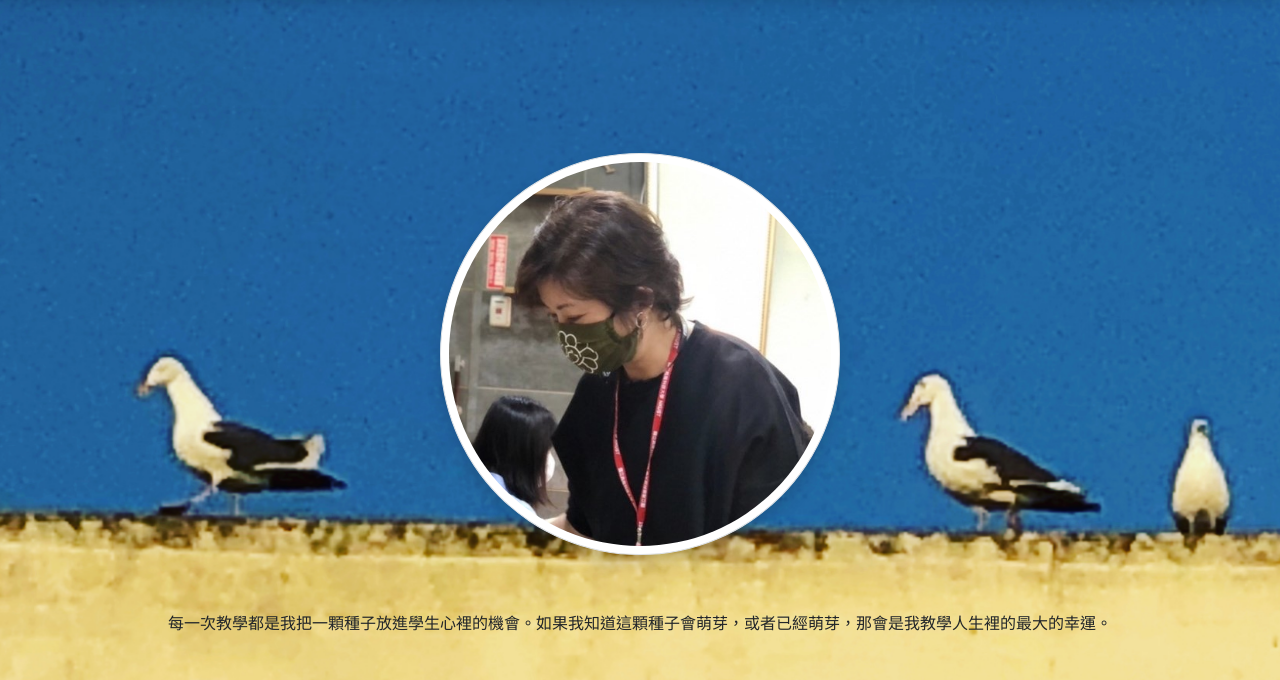
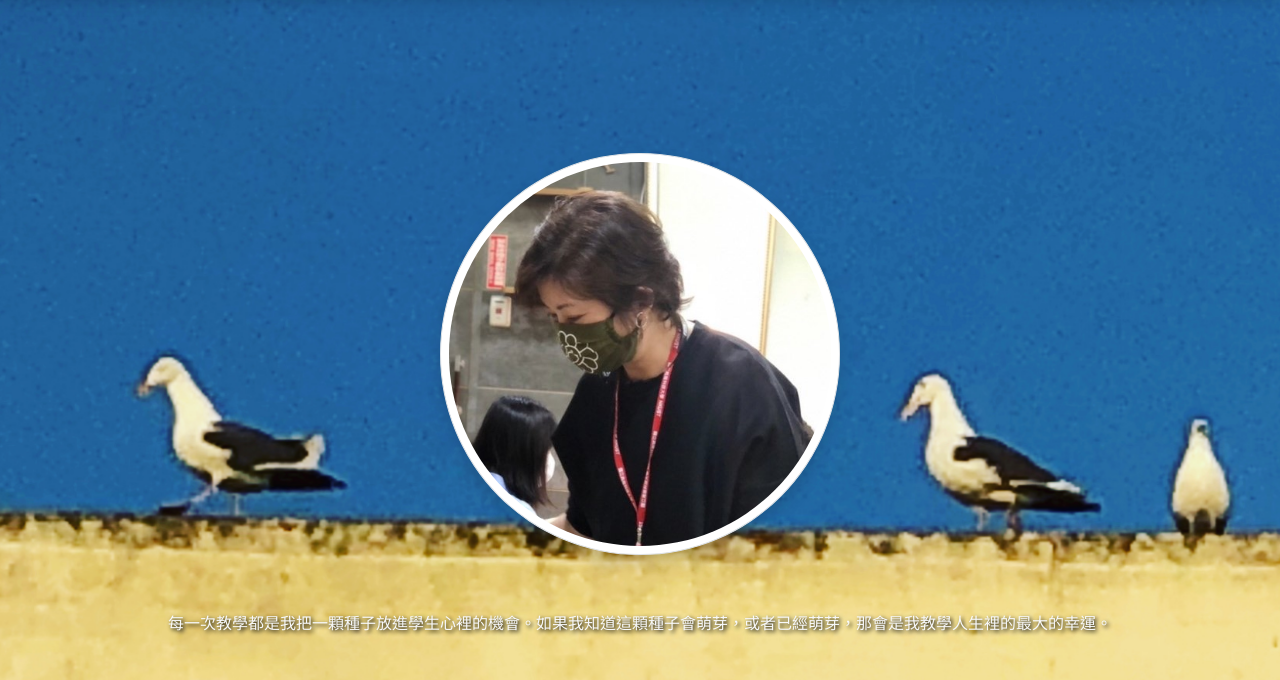
Before and after one commit to nagayasushizumi/nagayasushizumi.github.io, a plain HTML site: page index.html in a window 1280 px wide. Shown: the part 63-743 px from the top of the page. Drawn offline with Linux system fonts and the light colour scheme.

Commit message:
- 文字修改成亮色 + 陰影

```diff
--- a/index.html
+++ b/index.html
@@ -44,7 +44,7 @@
           </div>
           <div class="container text-dark my-4 d-flex justify-content-center">
             <div class="row">
-                <p id="slogan" class="text-break text-xl-center p-2 text-dark ">每一次教學都是我把一顆種子放進學生心裡的機會。如果我知道這顆種子會萌芽，或者已經萌芽，那會是我教學人生裡的最大的幸運。</p>
+                <p id="slogan" class="text-break text-xl-center p-2 text-light t-shadow">每一次教學都是我把一顆種子放進學生心裡的機會。如果我知道這顆種子會萌芽，或者已經萌芽，那會是我教學人生裡的最大的幸運。</p>
             </div>
             </div>
             <div class="text-center">
```
